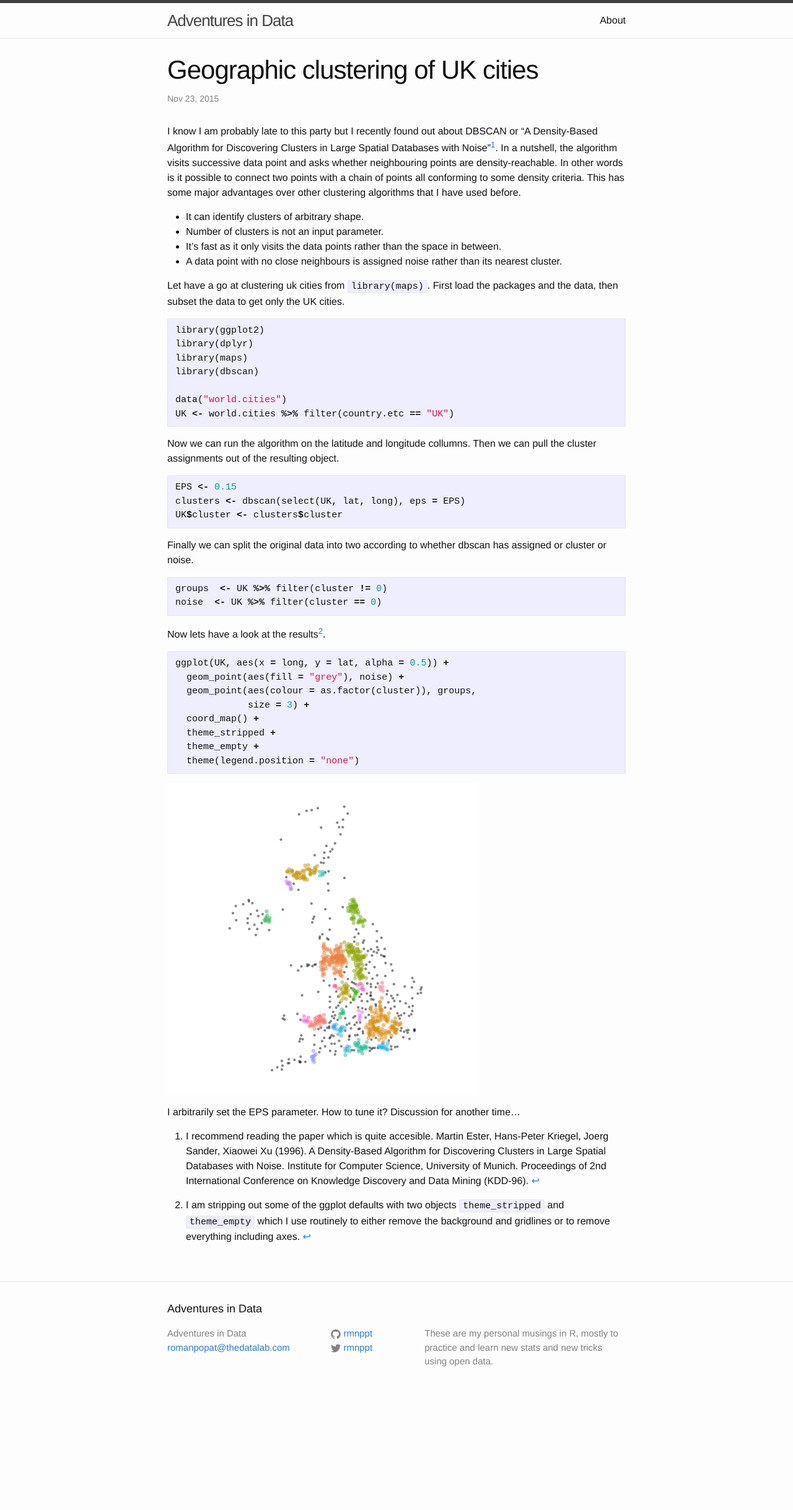
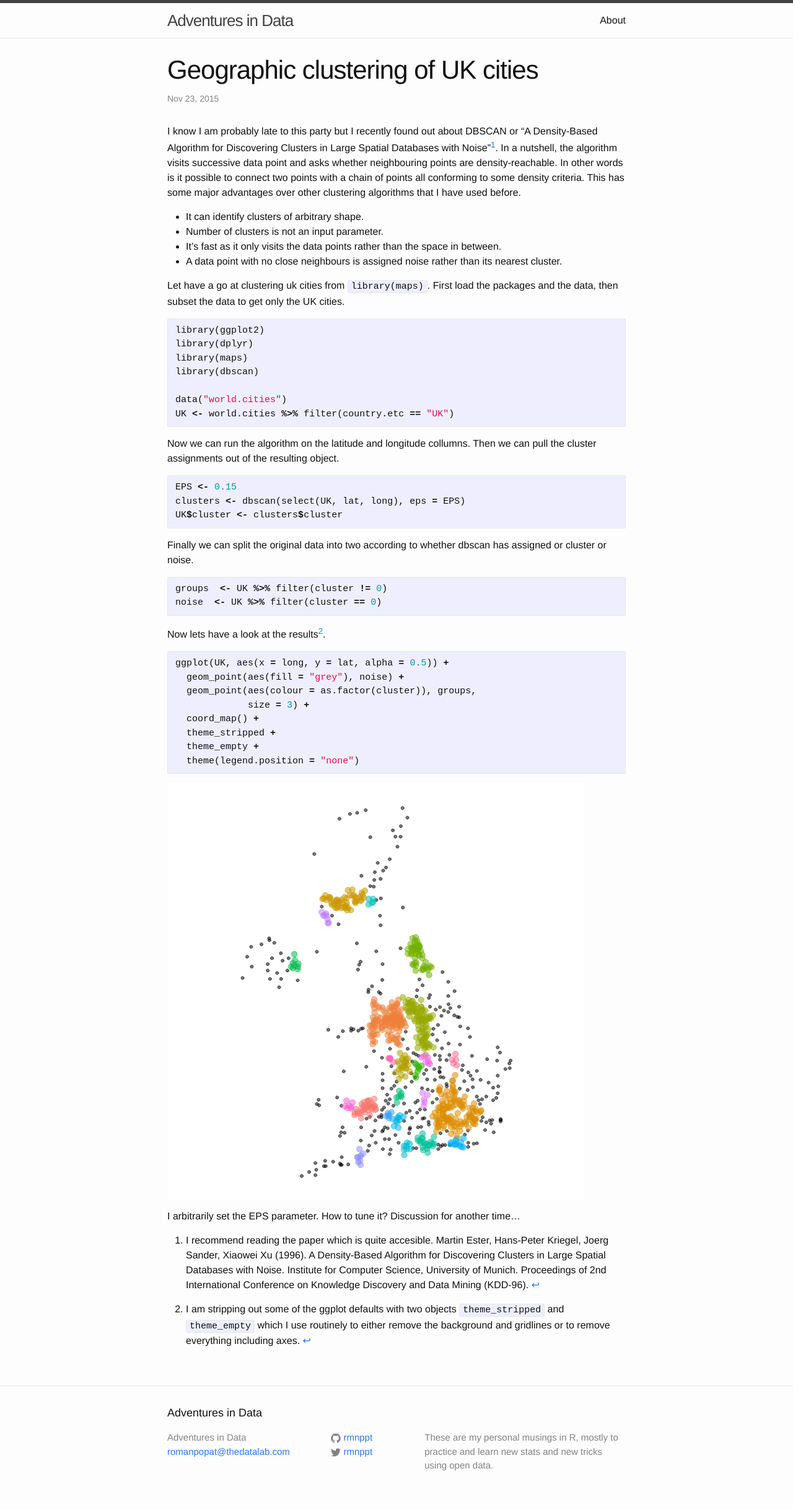
Before and after one commit to rmnppt/rmnppt.github.io, a Jekyll site: the page built from _posts/2015-11-23-DBScan-UK.md, in a window 1280 px wide. Shown: the whole page at 62% size. Built offline with Jekyll 4.4.1, drawn with Linux system fonts in a browser that asks for light colours; Markdown is read by kramdown in place of the engine named in the settings; before the commit the page ends 2269 px from its top, so only the background shows below that.

Commit message:
trying svg output

````diff
--- a/_posts/2015-11-23-DBScan-UK.md
+++ b/_posts/2015-11-23-DBScan-UK.md
@@ -59,7 +59,7 @@ ggplot(UK, aes(x = long, y = lat, alpha = 0.5)) +
   theme(legend.position = "none")
 ```
 
-![plot of chunk unnamed-chunk-5](/figure/source/2015-11-23-DBScan-UK/unnamed-chunk-5-1.png)
+![plot of chunk unnamed-chunk-5](/figure/source/2015-11-23-DBScan-UK/unnamed-chunk-5-1.svg)
 
 I arbitrarily set the EPS parameter. How to tune it? Discussion for another time...
 
--- a/_source/2015-11-23-DBScan-UK.Rmd
+++ b/_source/2015-11-23-DBScan-UK.Rmd
@@ -50,7 +50,7 @@ noise  <- UK %>% filter(cluster == 0)
 
 Now lets have a look at the results[^2].
 
-```{r}
+```{r, dev='svg'}
 ggplot(UK, aes(x = long, y = lat, alpha = 0.5)) +
   geom_point(aes(fill = "grey"), noise) +
   geom_point(aes(colour = as.factor(cluster)), groups,
````
Also changed, not shown: figure/source/2015-11-23-DBScan-UK/unnamed-chunk-5-1.svg (added).
